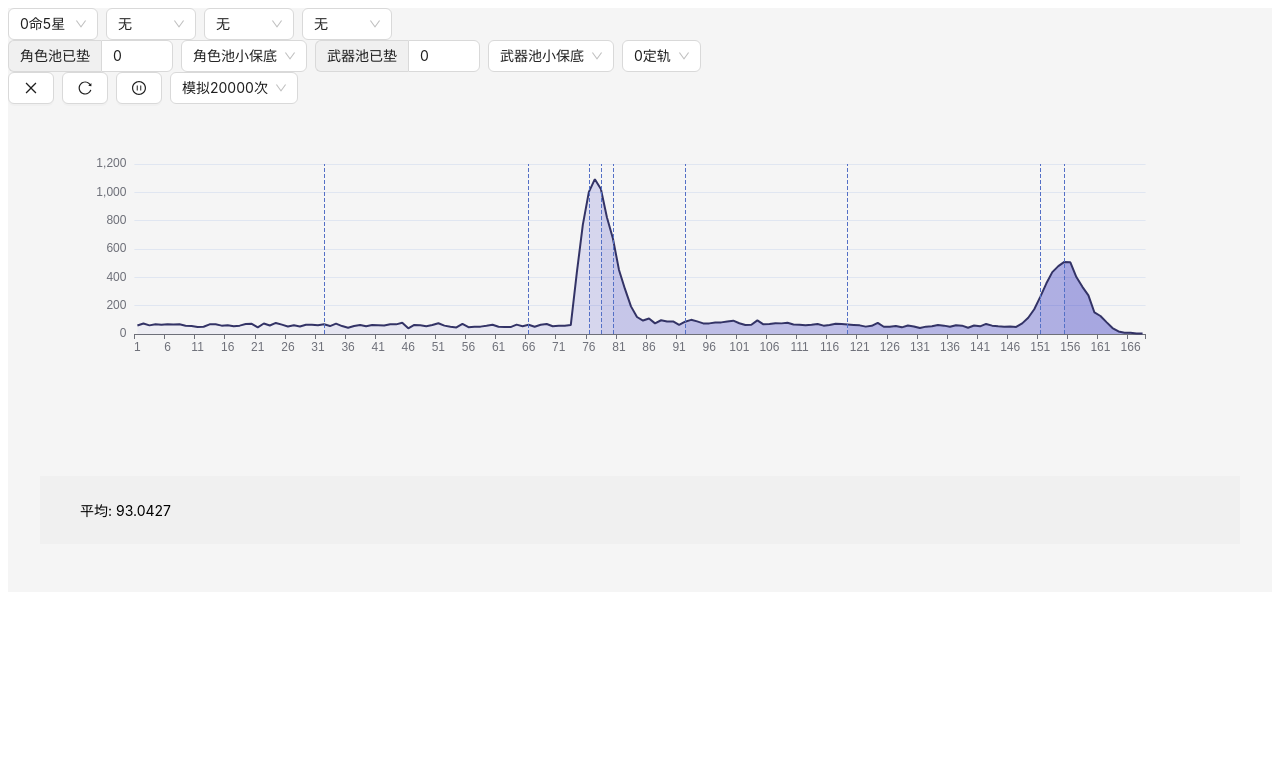
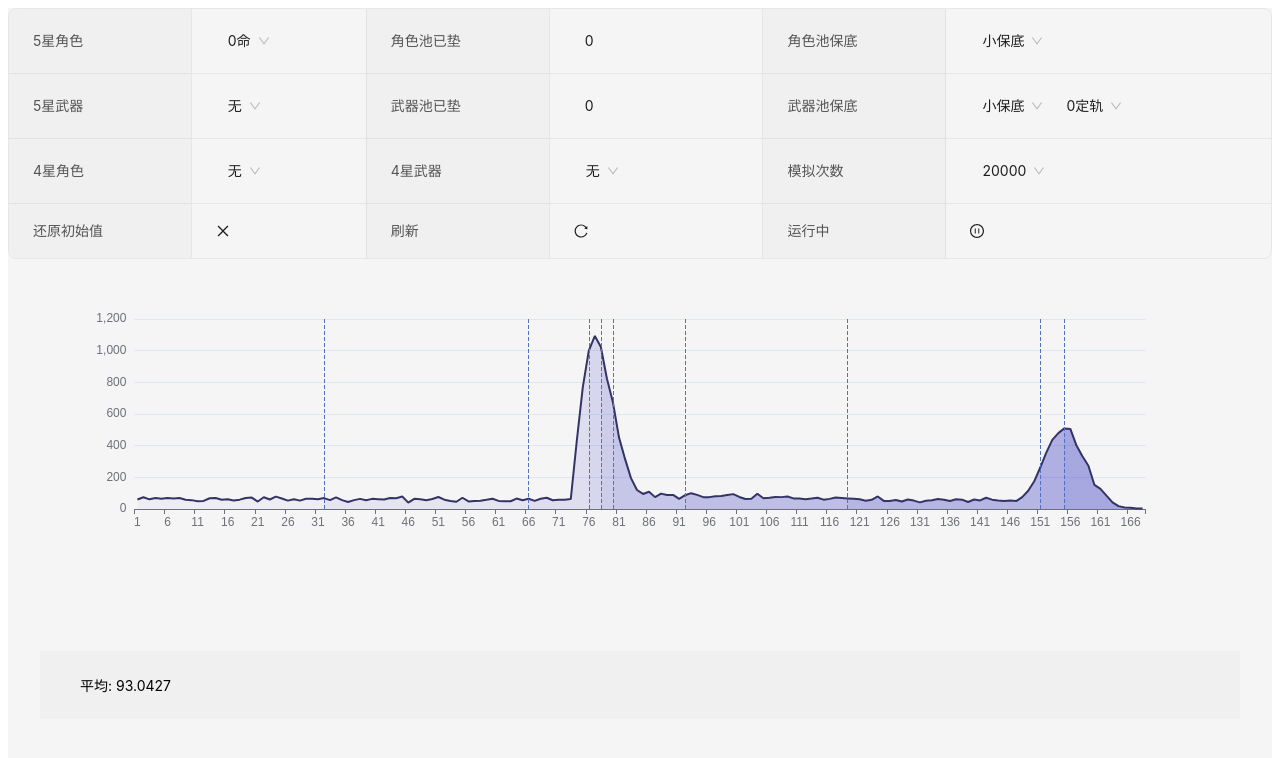
Before and after one commit to zzxt0019/gacha_test, a React (Create React App) app: page / in a window 1280 px wide. Shown: the top 758 px of the page. Built offline with nearby package versions, Linux system fonts and the light colour scheme.

Commit message:
样式 + echarts

```diff
--- a/package.json
+++ b/package.json
@@ -10,9 +10,9 @@
     "@testing-library/user-event": "^14.4.3",
     "@types/jest": "^29.4.0",
     "@types/node": "^18.13.0",
-    "@types/react": "^18.0.27",
-    "@types/react-dom": "^18.0.10",
-    "antd": "^5.2.0",
+    "@types/react": "^18.0.28",
+    "@types/react-dom": "^18.0.11",
+    "antd": "^5.2.1",
     "echarts": "^5.4.1",
     "mathjs": "^11.5.1",
     "react": "^18.2.0",
--- a/src/base/my-echarts.tsx
+++ b/src/base/my-echarts.tsx
@@ -24,5 +24,5 @@ export function MyEcharts(props: { option: any }) {
     if (chart) {
         chart.setOption(props.option)
     }
-    return <div ref={ref} style={{width: '100%', height: '300px'}}></div>;
+    return <div ref={ref} style={{width: '100%', height: '20rem'}}></div>;
 }
--- a/src/wish/pages/wish-page.tsx
+++ b/src/wish/pages/wish-page.tsx
@@ -1,4 +1,4 @@
-import {Button, InputNumber, Layout, Select, Space, Spin, Tooltip} from "antd";
+import {Descriptions, InputNumber, Layout, Select, Spin, Tooltip} from "antd";
 import {MustGetChart} from "../charts/must-get-chart";
 import React from "react";
 import {Weapon} from "../service/weapon";
@@ -32,9 +32,10 @@ export function WishPage() {
     return (
         <div>
             <Layout>
-                <Space wrap={true}>
+                <Descriptions bordered>
+                    <Descriptions.Item label={'5星角色'}>
                         <Select value={characterTargets.get(tuple2Enum([5, 'up'])) ?? 0} disabled={loading}
-                            style={{width: '90px'}}
+                                bordered={false}
                                 onChange={(value: number) => {
                                     characterTargets.set(tuple2Enum([5, 'up']), value);
                                     !pause && setRefreshChart(refresh => !refresh);
@@ -42,10 +43,36 @@ export function WishPage() {
                                     setRefreshPage(refresh => !refresh);
                                 }}>
                             {[0, 1, 2, 3, 4, 5, 6, 7].map(c => <Select.Option key={c} value={c}>
-                            {c === 0 ? '无' : `${c - 1}命5星`}</Select.Option>)}
+                                {c === 0 ? '无' : `${c - 1}命`}</Select.Option>)}
                         </Select>
+                    </Descriptions.Item>
+                    <Descriptions.Item label={'角色池已垫'}>
+                        <InputNumber value={characterCurrent[0]} disabled={loading}
+                                     min={0} max={89} precision={0} bordered={false}
+                                     onBlur={() => {
+                                         !pause && setRefreshChart(fresh => !fresh);
+                                         pause && setPauseChange(true);
+                                         setRefreshPage(refresh => !refresh);
+                                     }}
+                                     onChange={(value: number | null) => {
+                                         setCharacterCurrent([value ? value : 0, 0]);
+                                     }}></InputNumber>
+                    </Descriptions.Item>
+                    <Descriptions.Item label={'角色池保底'}>
+                        <Select value={characterState[0][0]} disabled={loading} bordered={false}
+                                onChange={(value: number) => {
+                                    setCharacterState([[value], characterState[1]]);
+                                    !pause && setRefreshChart(fresh => !fresh);
+                                    pause && setPauseChange(true);
+                                    setRefreshPage(refresh => !refresh);
+                                }}>
+                            <Select.Option value={0}>小保底</Select.Option>
+                            <Select.Option value={1}>大保底</Select.Option>
+                        </Select>
+                    </Descriptions.Item>
+                    <Descriptions.Item label={'5星武器'}>
                         <Select value={weaponTargets.get(tuple2Enum([5, 'up'])) ?? 0} disabled={loading}
-                            style={{width: '90px'}}
+                                bordered={false}
                                 onChange={(value: number) => {
                                     weaponTargets.set(tuple2Enum([5, 'up']), value);
                                     !pause && setRefreshChart(fresh => !fresh);
@@ -53,71 +80,33 @@ export function WishPage() {
                                     setRefreshPage(refresh => !refresh);
                                 }}>
                             {[0, 1, 2, 3, 4, 5].map(c => <Select.Option key={c} value={c}>
-                            {c === 0 ? '无' : `${c}精5星`}</Select.Option>)}
+                                {c === 0 ? '无' : `${c}精`}</Select.Option>)}
                         </Select>
-                    <Select value={characterTargets.get(tuple2Enum([4, 'up1'])) ?? 0} disabled={loading}
-                            style={{width: '90px'}}
-                            onChange={(value: number) => {
-                                characterTargets.set(tuple2Enum([4, 'up1']), value);
+                    </Descriptions.Item>
+                    <Descriptions.Item label={'武器池已垫'}>
+                        <InputNumber value={weaponCurrent[0]} disabled={loading} bordered={false}
+                                     min={0} max={79} precision={0}
+                                     onBlur={() => {
                                          !pause && setRefreshChart(fresh => !fresh);
                                          pause && setPauseChange(true);
                                          setRefreshPage(refresh => !refresh);
-                            }}>
-                        {[0, 1, 2, 3, 4, 5, 6, 7].map(c => <Select.Option key={c} value={c}>
-                            {c === 0 ? '无' : `${c - 1}命4星`}</Select.Option>)}
-                    </Select>
-                    <Select value={weaponTargets.get(tuple2Enum([4, 'up1'])) ?? 0} disabled={loading}
-                            style={{width: '90px'}}
-                            onChange={(value: number) => {
-                                weaponTargets.set(tuple2Enum([4, 'up1']), value);
-                                !pause && setRefreshChart(fresh => !fresh);
-                                pause && setPauseChange(true);
-                                setRefreshPage(refresh => !refresh);
-                            }}>
-                        {[0, 1, 2, 3, 4, 5].map(c => <Select.Option key={c} value={c}>
-                            {c === 0 ? '无' : `${c}精4星`}</Select.Option>)}
-                    </Select>
-                </Space>
-                <Space wrap={true}>
-                    <InputNumber value={characterCurrent[0]} disabled={loading}
-                                 addonBefore={'角色池已垫'} style={{width: '165px'}}
-                                 min={0} max={89} precision={0}
-                                 onChange={(value: number | null) => {
-                                     setCharacterCurrent([value ? value : 0, 0]);
-                                     !pause && setRefreshChart(fresh => !fresh);
-                                     pause && setPauseChange(true);
-                                     setRefreshPage(refresh => !refresh);
-                                 }}></InputNumber>
-                    <Select value={characterState[0][0]} disabled={loading}
-                            onChange={(value: number) => {
-                                setCharacterState([[value], characterState[1]]);
-                                !pause && setRefreshChart(fresh => !fresh);
-                                pause && setPauseChange(true);
-                                setRefreshPage(refresh => !refresh);
-                            }}>
-                        <Select.Option value={0}>角色池小保底</Select.Option>
-                        <Select.Option value={1}>角色池大保底</Select.Option>
-                    </Select>
-                    <InputNumber value={weaponCurrent[0]} disabled={loading}
-                                 addonBefore={'武器池已垫'} style={{width: '165px'}}
-                                 min={0} max={79} precision={0}
+                                     }}
                                      onChange={(value: number | null) => {
                                          setWeaponCurrent([value ? value : 0, 0]);
-                                     !pause && setRefreshChart(fresh => !fresh);
-                                     pause && setPauseChange(true);
-                                     setRefreshPage(refresh => !refresh);
                                      }}></InputNumber>
-                    <Select value={weaponState[0][0]} disabled={loading}
+                    </Descriptions.Item>
+                    <Descriptions.Item label={'武器池保底'}>
+                        <Select value={weaponState[0][0]} disabled={loading} bordered={false}
                                 onChange={(value: number) => {
                                     setWeaponState([[value, weaponState[0][1]], weaponState[1]]);
                                     !pause && setRefreshChart(fresh => !fresh);
                                     pause && setPauseChange(true);
                                     setRefreshPage(refresh => !refresh);
                                 }}>
-                        <Select.Option value={0}>武器池小保底</Select.Option>
-                        <Select.Option value={1}>武器池大保底</Select.Option>
+                            <Select.Option value={0}>小保底</Select.Option>
+                            <Select.Option value={1}>大保底</Select.Option>
                         </Select>
-                    <Select value={weaponState[0][1]} disabled={loading}
+                        <Select value={weaponState[0][1]} disabled={loading} bordered={false}
                                 onChange={(value: number) => {
                                     weaponState[0][1] = value;
                                     setWeaponState([[weaponState[0][0], value], weaponState[1]]);
@@ -129,10 +118,48 @@ export function WishPage() {
                             <Select.Option value={1}>1定轨</Select.Option>
                             <Select.Option value={2}>满定轨</Select.Option>
                         </Select>
-                </Space>
-                <Space wrap={true}>
+                    </Descriptions.Item>
+                    <Descriptions.Item label={'4星角色'}>
+                        <Select value={characterTargets.get(tuple2Enum([4, 'up1'])) ?? 0} disabled={loading}
+                                bordered={false}
+                                onChange={(value: number) => {
+                                    characterTargets.set(tuple2Enum([4, 'up1']), value);
+                                    !pause && setRefreshChart(fresh => !fresh);
+                                    pause && setPauseChange(true);
+                                    setRefreshPage(refresh => !refresh);
+                                }}>
+                            {[0, 1, 2, 3, 4, 5, 6, 7].map(c => <Select.Option key={c} value={c}>
+                                {c === 0 ? '无' : `${c - 1}命`}</Select.Option>)}
+                        </Select>
+                    </Descriptions.Item>
+                    <Descriptions.Item label={'4星武器'}>
+                        <Select value={weaponTargets.get(tuple2Enum([4, 'up1'])) ?? 0} disabled={loading}
+                                bordered={false}
+                                onChange={(value: number) => {
+                                    weaponTargets.set(tuple2Enum([4, 'up1']), value);
+                                    !pause && setRefreshChart(fresh => !fresh);
+                                    pause && setPauseChange(true);
+                                    setRefreshPage(refresh => !refresh);
+                                }}>
+                            {[0, 1, 2, 3, 4, 5].map(c => <Select.Option key={c} value={c}>
+                                {c === 0 ? '无' : `${c}精`}</Select.Option>)}
+                        </Select>
+                    </Descriptions.Item>
+                    <Descriptions.Item label={'模拟次数'}>
+                        <Select value={simulateTimes} disabled={loading} bordered={false}
+                                onChange={(value: number) => {
+                                    setSimulateTimes(value)
+                                    !pause && setRefreshChart(fresh => !fresh);
+                                    pause && setPauseChange(true);
+                                    setRefreshPage(refresh => !refresh);
+                                }}>
+                            {[20000, 50000, 100000].map(value => <Select.Option
+                                value={value}>{value}</Select.Option>)}
+                        </Select>
+                    </Descriptions.Item>
+                    <Descriptions.Item label={'还原初始值'}>
                         <Tooltip title={'还原初始值'}>
-                        <Button disabled={loading} onClick={() => {
+                            <CloseOutlined disabled={loading} onClick={() => {
                                 setCharacterCurrent([0, 0]);
                                 setWeaponCurrent([0, 0]);
                                 setCharacterState([[0], [0]]);
@@ -143,37 +170,34 @@ export function WishPage() {
                                 weaponTargets.clear();
                                 setRefreshChart(fresh => !fresh);
                                 setPauseChange(false);
-                        }}><CloseOutlined/></Button>
+                            }}/>
                         </Tooltip>
+                    </Descriptions.Item>
+                    <Descriptions.Item label={'刷新'}>
                         <Tooltip title={'刷新'}>
-                        <Button disabled={loading} onClick={() => {
+                            {loading ?
+                                <LoadingOutlined spin={true} disabled={true}/> :
+                                <ReloadOutlined onClick={() => {
                                     setRefreshChart(fresh => !fresh);
-                        }}>
-                            {loading ? <LoadingOutlined spin={true}/> : <ReloadOutlined/>}
-                        </Button>
+                                }}/>}
                         </Tooltip>
+                    </Descriptions.Item>
+                    <Descriptions.Item label={pause ? '暂停中' : '运行中'}>
                         <Tooltip title={pause ? '运行' : '暂停'}>
-                        <Button onClick={() => {
-                            if (pause && pauseChange) {
+                            {pause ?
+                                <PlayCircleOutlined onClick={() => {
+                                    if (pauseChange) {
                                         setRefreshChart(fresh => !fresh);
                                         setPauseChange(false);
                                     }
                                     setPause(pause => !pause);
-                        }}>
-                            {pause ? <PlayCircleOutlined/> : <PauseCircleOutlined/>}
-                        </Button>
+                                }}/> :
+                                <PauseCircleOutlined onClick={() => {
+                                    setPause(pause => !pause);
+                                }}/>}
                         </Tooltip>
-                    <Select value={simulateTimes} disabled={loading}
-                            onChange={(value: number) => {
-                                setSimulateTimes(value)
-                                !pause && setRefreshChart(fresh => !fresh);
-                                pause && setPauseChange(true);
-                                setRefreshPage(refresh => !refresh);
-                            }}>
-                        {[20000, 50000, 100000].map(value => <Select.Option
-                            value={value}>模拟{value}次</Select.Option>)}
-                    </Select>
-                </Space>
+                    </Descriptions.Item>
+                </Descriptions>
                 <Spin spinning={loading}>
                     <MustGetChart wish={[
                         {
```
Also changed, not shown: 1 other file (tests, documents, lock files or other folders). Lines whose indentation alone changed are shown as unchanged.
